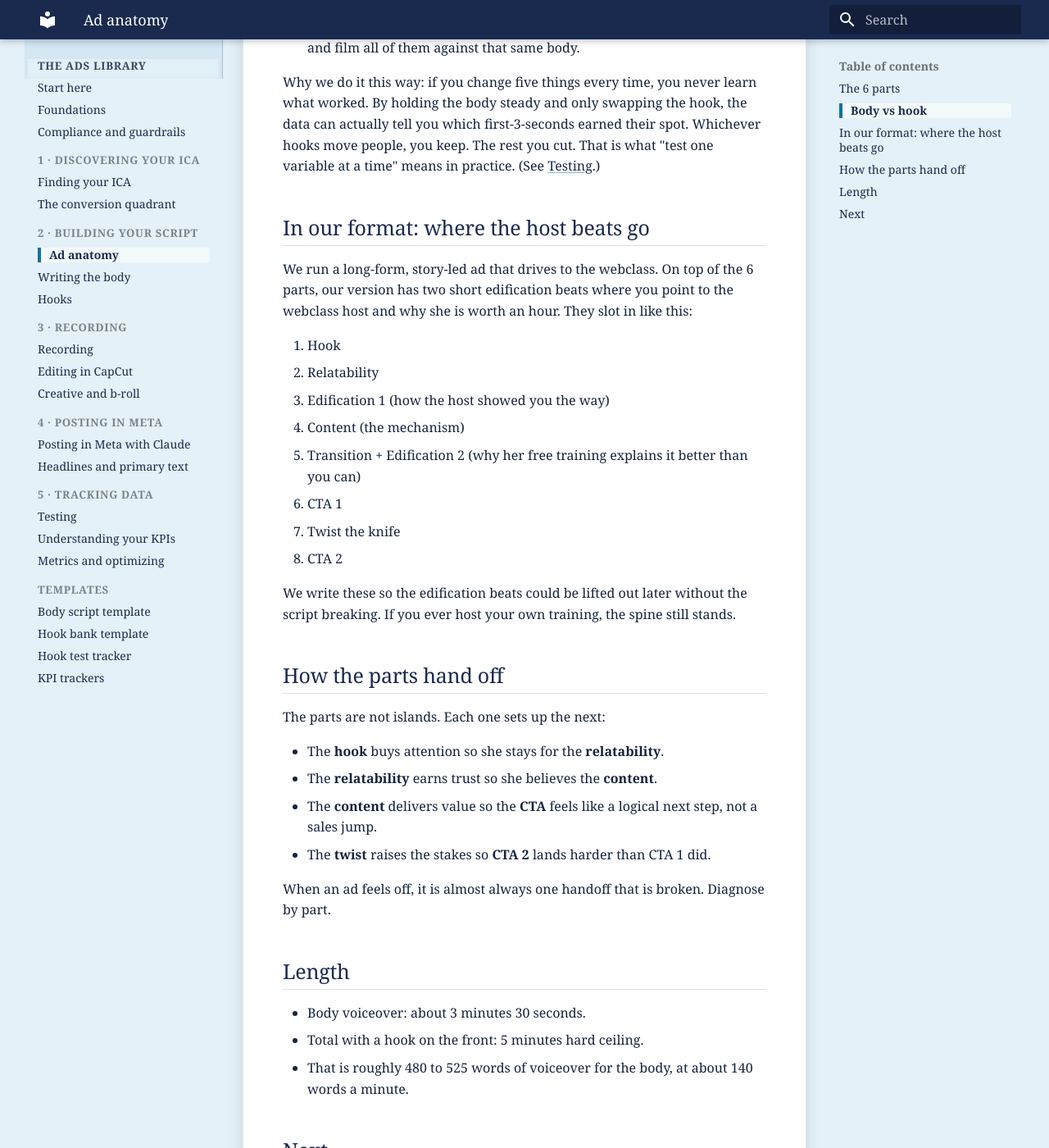
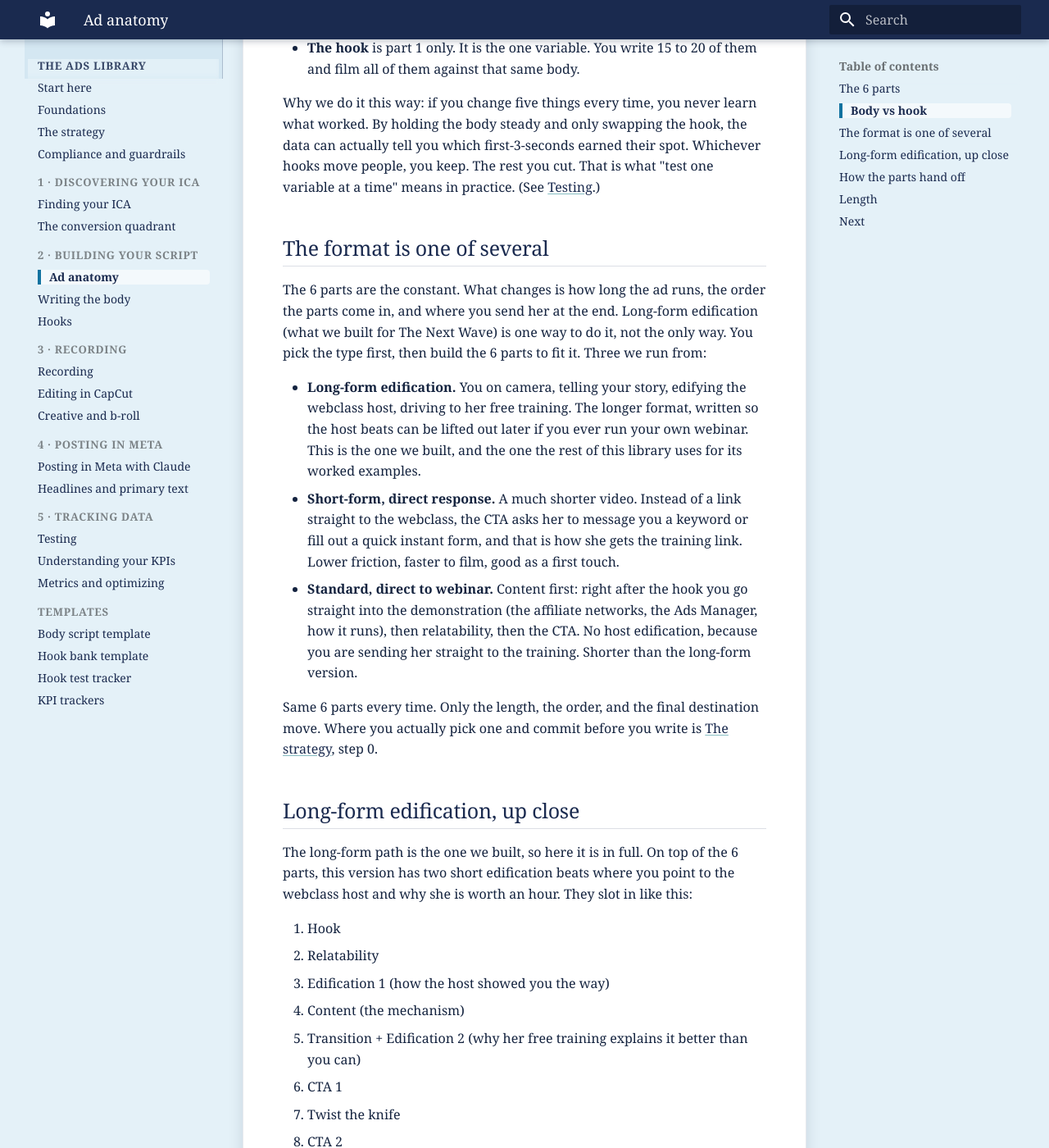
Before and after one commit to coogankelley/ads-library, an MkDocs documentation site: the page built from docs/ad-anatomy.md, in a window 1280 px wide and 1400 px high, scrolled down 1194 px. Shown: the whole window at 82% size. Built offline with MkDocs 1.6.1 and Material for MkDocs 9.7.7, drawn with Linux system fonts in a browser that asks for light colours; some of the changed text lies outside the part shown.

Commit message:
Add testing strategy page and ad-type options to anatomy
- New "The strategy" page: the test game plan up front (one variable at
  a time, hooks first across rounds, then body variables), in nav after
  Foundations with a teaser link in Start Here
- Ad anatomy: present all three ad types (long-form edification,
  short-form direct response, standard direct-to-webinar); reframe
  long-form edification as one option, not the only one
- Foundations: format we run is one option, points to the type breakdown
- Testing: cross-link up to the strategy overview

Co-Authored-By: Claude Opus 4.8 <noreply@anthropic.com>

```diff
--- a/docs/ad-anatomy.md
+++ b/docs/ad-anatomy.md
@@ -8,7 +8,7 @@ Every ad we run has the same 6 parts in roughly the same order. Once you can see
 
 **2. Relatability.** A short beat where you tell her you were once exactly where she is. The specific struggle, how long it lasted, what it cost you, the moment it shifted. The goal is one feeling: "she gets me, she was me." This is your real story, first person.
 
-**3. Content.** The actual teaching. The vehicle, how it works, why it is different. This is where you demonstrate. Show the funnel, the dashboard, the simple version of how it runs. This part has to deliver real value, not vague hype, or the rest does not land.
+**3. Content.** The actual teaching. The vehicle, how it works, why it is different. This is where you demonstrate. Show the funnel, the dashboard, the simple version of how it runs. This part has to deliver real value, not vague hype, or the rest does not land. (In some formats this comes right after the hook, before relatability. More on that below.)
 
 **4. CTA 1 (primary).** The first clear next step. Calm, inviting, logical. "When you click below, you get the free training that walks through exactly how this works." Demonstrate where the button is, do not just say it.
 
@@ -25,9 +25,19 @@ This is the most important distinction in how we build ads, so get it now:
 
 Why we do it this way: if you change five things every time, you never learn what worked. By holding the body steady and only swapping the hook, the data can actually tell you which first-3-seconds earned their spot. Whichever hooks move people, you keep. The rest you cut. That is what "test one variable at a time" means in practice. (See [Testing](testing.md).)
 
-## In our format: where the host beats go
+## The format is one of several
 
-We run a long-form, story-led ad that drives to the webclass. On top of the 6 parts, our version has two short edification beats where you point to the webclass host and why she is worth an hour. They slot in like this:
+The 6 parts are the constant. What changes is how long the ad runs, the order the parts come in, and where you send her at the end. Long-form edification (what we built for The Next Wave) is one way to do it, not the only way. You pick the type first, then build the 6 parts to fit it. Three we run from:
+
+- **Long-form edification.** You on camera, telling your story, edifying the webclass host, driving to her free training. The longer format, written so the host beats can be lifted out later if you ever run your own webinar. This is the one we built, and the one the rest of this library uses for its worked examples.
+- **Short-form, direct response.** A much shorter video. Instead of a link straight to the webclass, the CTA asks her to message you a keyword or fill out a quick instant form, and that is how she gets the training link. Lower friction, faster to film, good as a first touch.
+- **Standard, direct to webinar.** Content first: right after the hook you go straight into the demonstration (the affiliate networks, the Ads Manager, how it runs), then relatability, then the CTA. No host edification, because you are sending her straight to the training. Shorter than the long-form version.
+
+Same 6 parts every time. Only the length, the order, and the final destination move. Where you actually pick one and commit before you write is [The strategy](strategy.md), step 0.
+
+## Long-form edification, up close
+
+The long-form path is the one we built, so here it is in full. On top of the 6 parts, this version has two short edification beats where you point to the webclass host and why she is worth an hour. They slot in like this:
 
 1. Hook
 2. Relatability
@@ -53,6 +63,8 @@ When an ad feels off, it is almost always one handoff that is broken. Diagnose b
 
 ## Length
 
+These numbers are for the long-form path. The short-form and direct-to-webinar types run shorter.
+
 - Body voiceover: about 3 minutes 30 seconds.
 - Total with a hook on the front: 5 minutes hard ceiling.
 - That is roughly 480 to 525 words of voiceover for the body, at about 140 words a minute.
--- a/mkdocs.yml
+++ b/mkdocs.yml
@@ -24,6 +24,7 @@ theme:
 nav:
   - Start here: index.md
   - Foundations: foundations.md
+  - The strategy: strategy.md
   - Compliance and guardrails: compliance.md
   - 1 · Discovering your ICA:
       - Finding your ICA: finding-your-ica.md
```
Also changed, not shown: docs/foundations.md (+2 -2 lines), docs/index.md (+4 -0 lines), docs/strategy.md (added, +49 -0 lines), docs/testing.md (+1 -0 lines).
